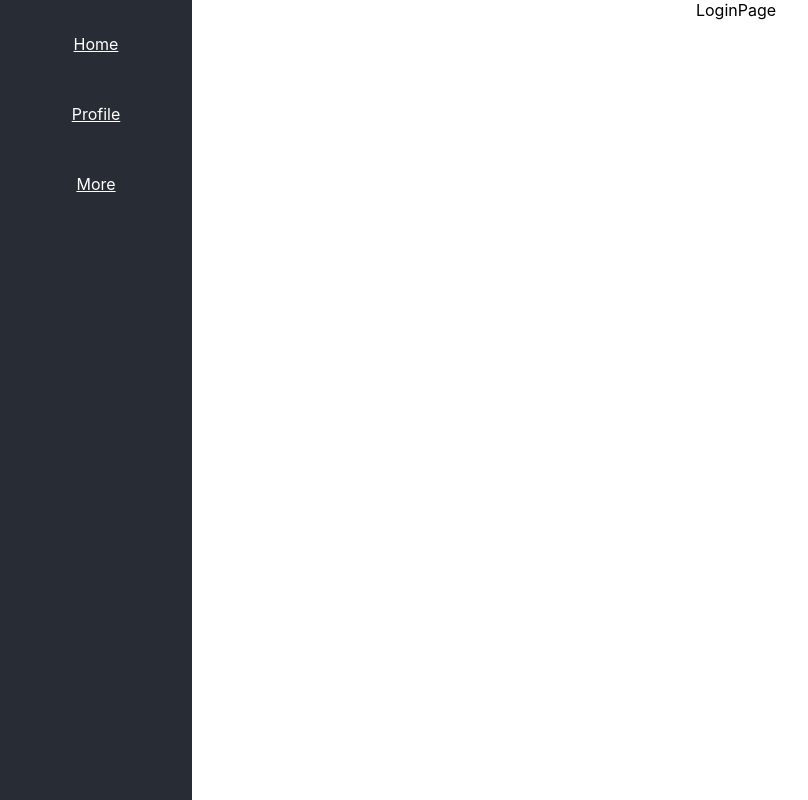
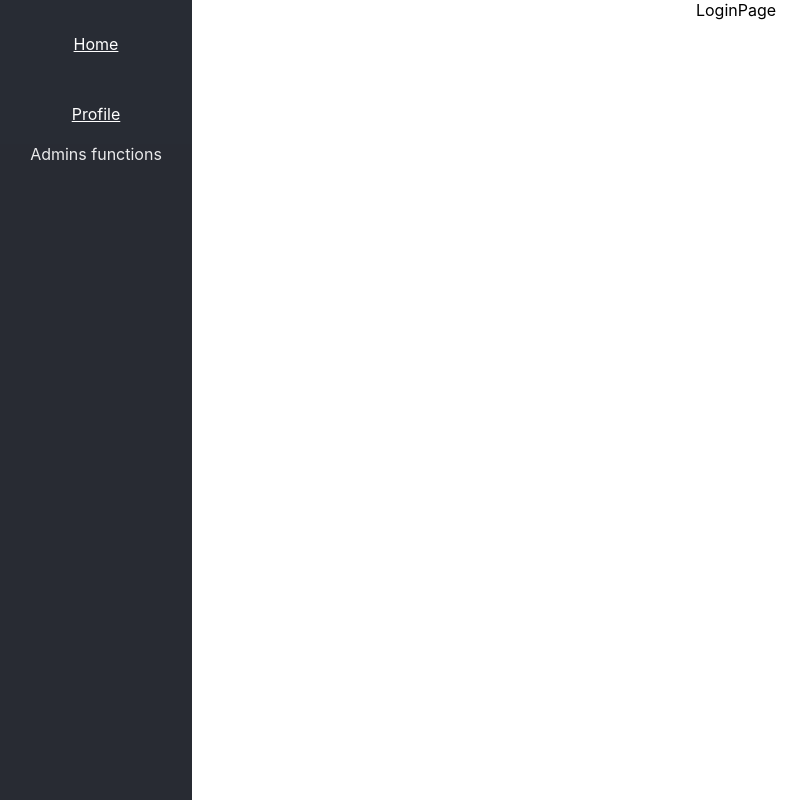
Before and after one commit to Kimara1904/FE-Library-project, a React (Create React App) app in the folder fe-library-app/: page / in a window 1280 px wide. Shown: the whole page, without its empty margins (0-808 px from the left). Built offline with nearby package versions, Linux system fonts and the light colour scheme.

Commit message:
Fixing minor issues

```diff
--- a/fe-library-app/src/App.tsx
+++ b/fe-library-app/src/App.tsx
@@ -18,9 +18,10 @@ function App() {
       <div className='App'>
         <div className='App-sideBar'>
           <NavigationBar onNavClick={onNavClickHandler} />
-          <SideBar display={sideBarOn} />
+          <SideBar display={true} />
         </div>
         <main className='App-main'>
+          <SideBar display={sideBarOn} />
           <AppRouter />
         </main>
         <footer className='App-footer'>
--- a/fe-library-app/src/components/NavigationBar/NavigationBar.module.css
+++ b/fe-library-app/src/components/NavigationBar/NavigationBar.module.css
@@ -28,4 +28,7 @@
     .nav li {
         margin-top: 50px;
     }
+    .special{
+        display: none;
+    }
 }
--- a/fe-library-app/src/components/NavigationBar/NavigationBar.tsx
+++ b/fe-library-app/src/components/NavigationBar/NavigationBar.tsx
@@ -11,7 +11,7 @@ const NavigationBar = (props: {onNavClick: () => void}) => (
       <li>
         <Link to='/profile'>Profile</Link>
       </li>
-      <li>
+      <li className={styles.special}>
         <button onClick={props.onNavClick}>More</button>
       </li>
     </ul>
--- a/fe-library-app/src/components/SideBar/SideBar.module.css
+++ b/fe-library-app/src/components/SideBar/SideBar.module.css
@@ -18,7 +18,7 @@
 @media only screen and (min-width: 768px){
     .sideBar{
     display: block;
-    top: 25%;
+    top: 18%;
     bottom: 0;
     left: 0;
     position: fixed;
--- a/fe-library-app/src/components/SideBar/SideBar.tsx
+++ b/fe-library-app/src/components/SideBar/SideBar.tsx
@@ -1,8 +1,7 @@
 import styles from './SideBar.module.css'
 
-const SideBar = (props: {display: boolean}) => {
+const SideBar = (props: { display: boolean }) => {
   const style = props.display === true ? styles.sideBar : styles.sideBarHidden
-
   return (
     <nav className={style}>
       <span>Admins functions</span>
```
